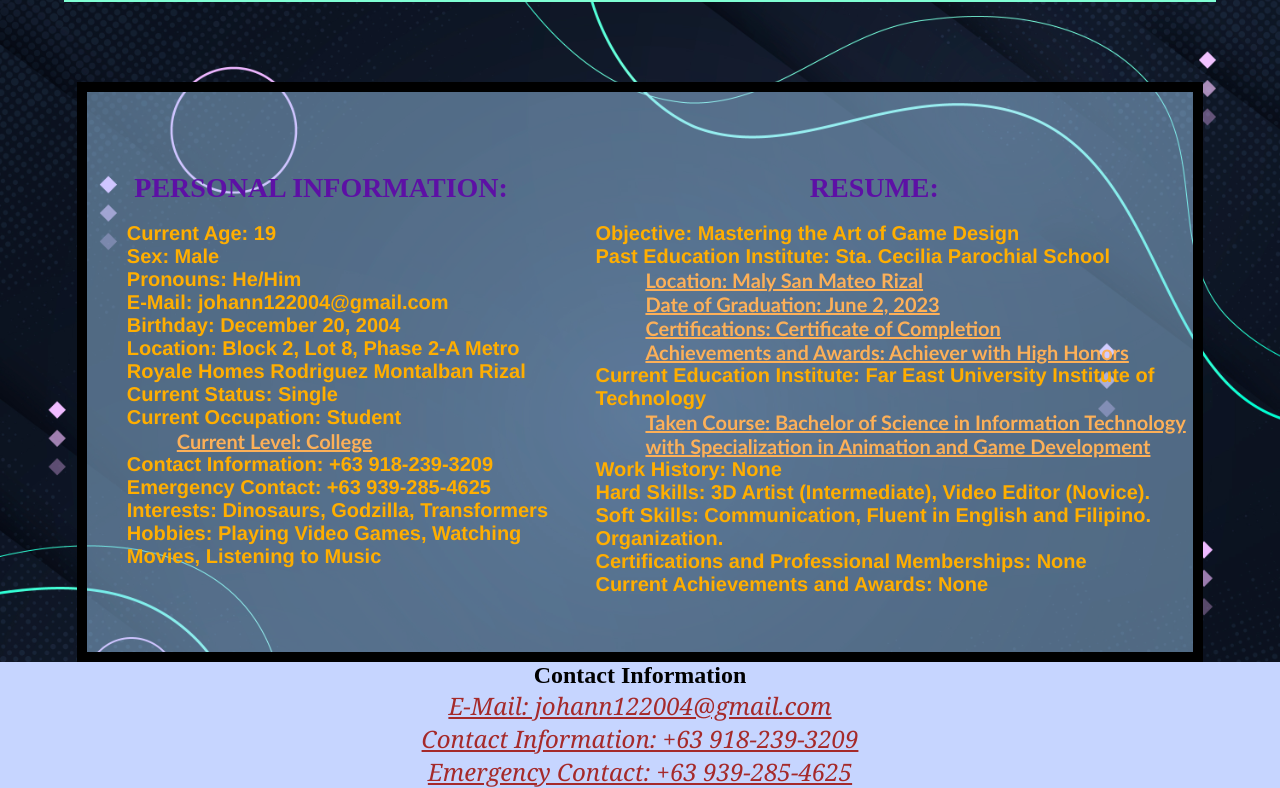
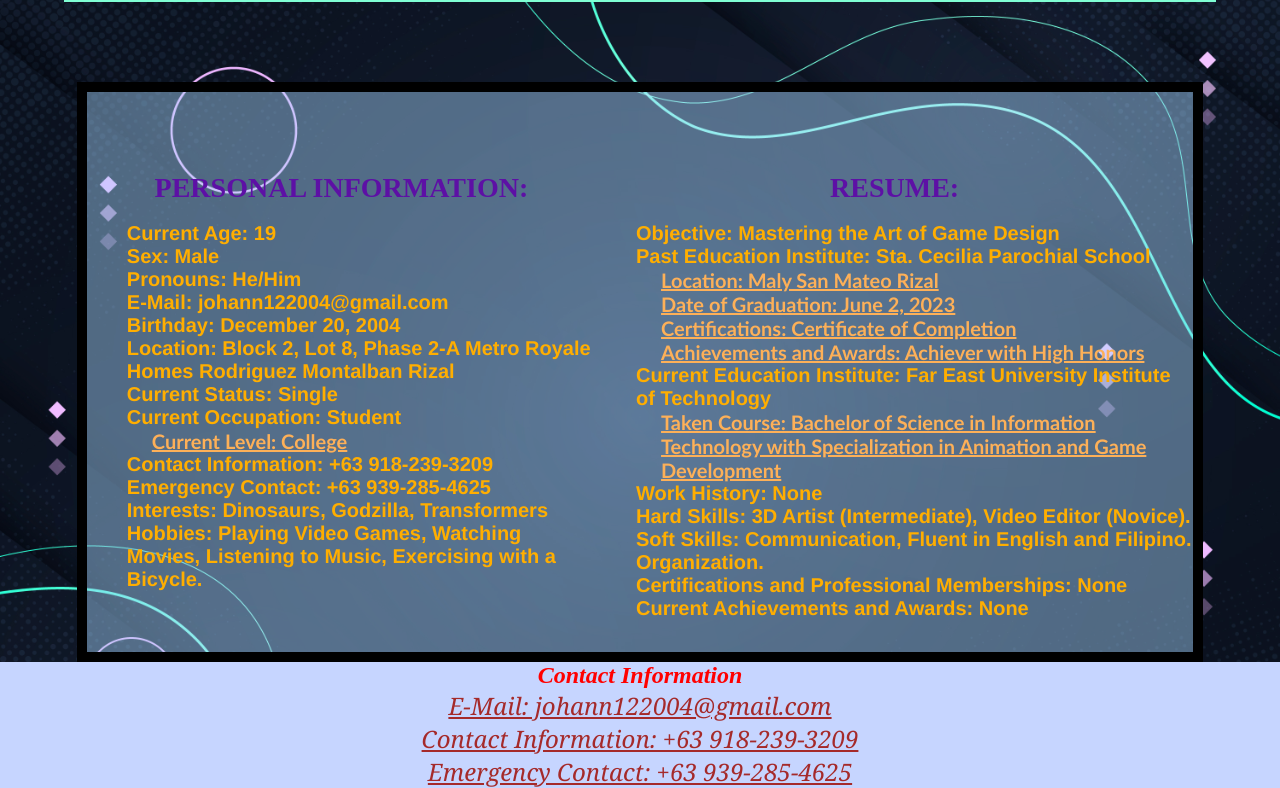
Before and after one commit to johann122004/WD-Lopez-Seatwork-2, a plain HTML site: page index.html in a window 1280 px wide. Shown: the part 863-1651 px from the top of the page. Drawn offline with Linux system fonts and the light colour scheme.

Commit message:
Updated the Resume and changed the font style and color of h4 in the footer section.

```diff
--- a/assets/css/style.css
+++ b/assets/css/style.css
@@ -127,7 +127,7 @@ section.villain {
         padding-left: 40px;
     }
     & h3 {
-        margin-left: 50px;
+        margin-left: 25px;
         font-size: 1.25rem;
         font-family: 'Gill Sans', 'Gill Sans MT', Calibri, 'Trebuchet MS', sans-serif;
         color: rgb(253, 176, 88);
@@ -150,6 +150,8 @@ footer {
     background-color: rgb(198, 213, 255);
     & h4{
         font-size: 1.5rem;
+        font-style: italic;
+        color: red;
         text-align: center;
     }
     & p {
--- a/index.html
+++ b/index.html
@@ -39,7 +39,7 @@
                 <h2>Contact Information: +63 918-239-3209</h2>
                 <h2>Emergency Contact: +63 939-285-4625</h2>
                 <h2>Interests: Dinosaurs, Godzilla, Transformers</h2>
-                <h2>Hobbies: Playing Video Games, Watching Movies, Listening to Music</h2>
+                <h2>Hobbies: Playing Video Games, Watching Movies, Listening to Music, Exercising with a Bicycle.</h2>
             </div>
             <div class = "resume">
                 <h1>RESUME: </h1>
```
